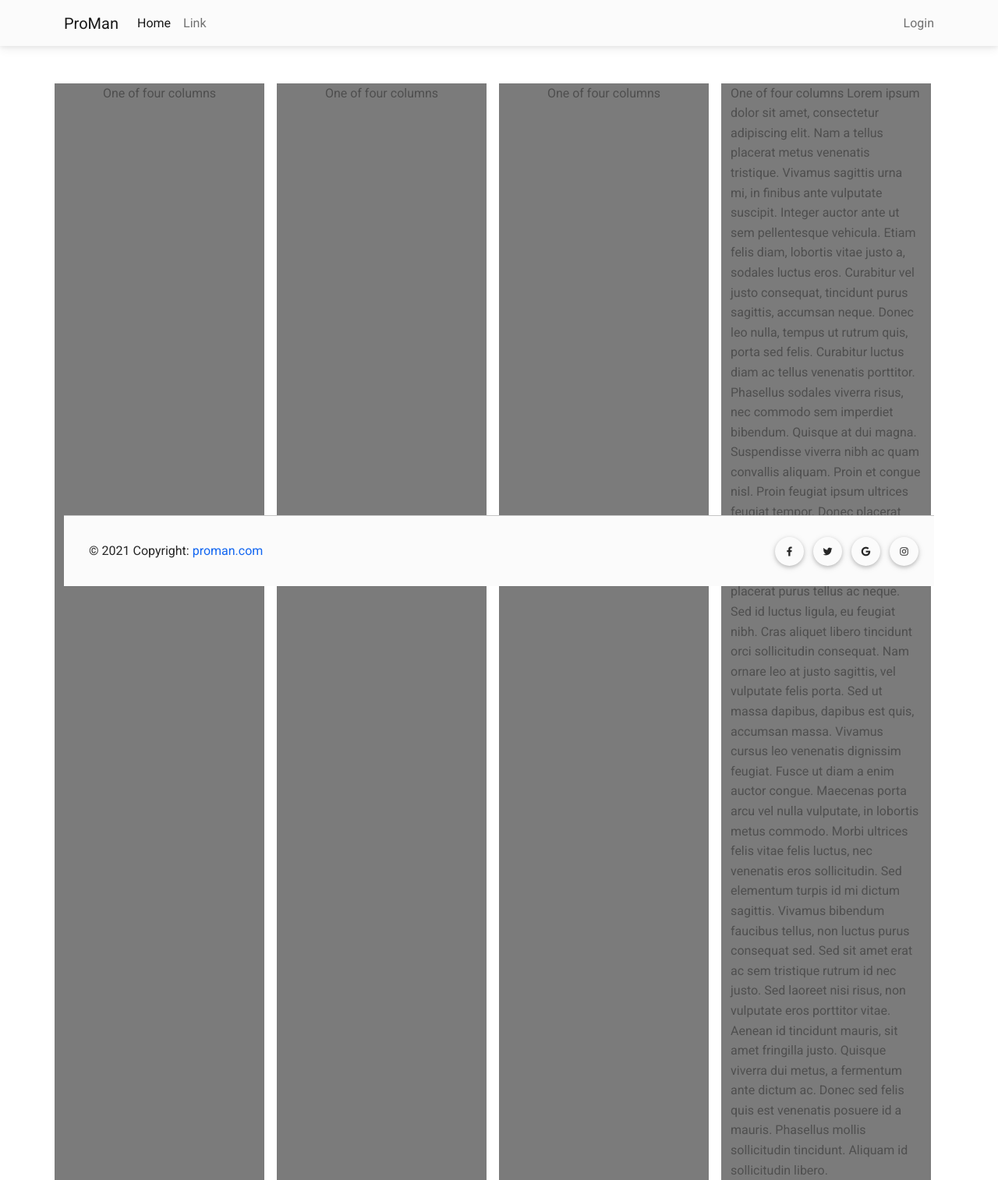
After one commit to luqkrzy/proman, a Flask app: page /board in a window 1280 px wide. The commit adds this page. Shown: the whole page at 78% size. Run offline with Flask 2, Linux system fonts and the light colour scheme; parts of the project's set-up code (start-up, migrations or seed data) failed here and were passed over; some libraries are stand-ins or nearby versions.

Commit message:
board page, not finished

```diff
--- a/ProMan/__init__.py
+++ b/ProMan/__init__.py
@@ -7,11 +7,12 @@ from ProMan.config import Config, DevelopmentConfig, ProductionConfig
 
 
 db = SQLAlchemy()
-ma =  Marshmallow()
+ma = Marshmallow()
 bcrypt = Bcrypt()
 login_manager = LoginManager()
 login_manager.login_view = 'users.route_login'
 login_manager.login_message_category = 'info'
+
 
 def create_app(config_class=DevelopmentConfig):
     app = Flask(__name__)
@@ -21,8 +22,11 @@ def create_app(config_class=DevelopmentConfig):
 
     from ProMan.main.views import main
 
+    from ProMan.board.views import board
+
     app.register_blueprint(main)
     app.register_blueprint(users)
+    app.register_blueprint(board)
 
     db.init_app(app)
     ma.init_app(app)
--- /dev/null
+++ b/ProMan/board/views.py
@@ -0,0 +1,9 @@
+from flask import Blueprint, render_template, url_for, redirect, request, flash, session, jsonify
+
+
+board = Blueprint('board', __name__)
+
+
+@board.route("/board", methods=["GET"])
+def board_page():
+    return render_template('board.html')
--- a/ProMan/config.py
+++ b/ProMan/config.py
@@ -1,4 +1,5 @@
 import os
+
 
 def get_connection_string():
     # setup connection string
@@ -27,7 +28,6 @@ class Config(object):
     SQLALCHEMY_DATABASE_URI = get_connection_string()
 
 
-
 class ProductionConfig(Config):
     DEBUG = False
 
--- /dev/null
+++ b/ProMan/static/styles.css
@@ -0,0 +1,4 @@
+.mask-custom {
+  backdrop-filter: blur(3px);
+  background-color: rgba(16, 15, 15, 0.55);
+}
--- /dev/null
+++ b/ProMan/templates/board.html
@@ -0,0 +1,31 @@
+{% extends 'layout.html' %}
+{% block title %} Board {% endblock %}
+<head>
+    <link rel="stylesheet" href="../static/styles.css"></head>
+{% block content %}
+    <div class="d-flex justify-content-start">
+        <div class="container">
+            <div class="row">
+                <div class="col-md d-flex justify-content-center mask-custom me-3">
+                    One of four columns
+                </div>
+                <div class="col-md d-flex justify-content-center mask-custom me-3">
+                    One of four columns
+                </div>
+                <div class="col-md d-flex justify-content-center mask-custom me-3">
+                    One of four columns
+                </div>
+                <div class="col-md d-flex justify-content-center mask-custom me-3">
+                    One of four columns
+                        Lorem ipsum dolor sit amet, consectetur adipiscing elit. Nam a tellus placerat metus venenatis tristique. Vivamus sagittis urna mi, in finibus ante vulputate suscipit. Integer auctor ante ut sem pellentesque vehicula. Etiam felis diam, lobortis vitae justo a, sodales luctus eros. Curabitur vel justo consequat, tincidunt purus sagittis, accumsan neque. Donec leo nulla, tempus ut rutrum quis, porta sed felis. Curabitur luctus diam ac tellus venenatis porttitor. Phasellus sodales viverra risus, nec commodo sem imperdiet bibendum.
+
+    Quisque at dui magna. Suspendisse viverra nibh ac quam convallis aliquam. Proin et congue nisl. Proin feugiat ipsum ultrices feugiat tempor. Donec placerat tincidunt rutrum. Aenean feugiat, nibh aliquet aliquam consequat, urna orci ullamcorper tortor, nec placerat purus tellus ac neque. Sed id luctus ligula, eu feugiat nibh.
+
+    Cras aliquet libero tincidunt orci sollicitudin consequat. Nam ornare leo at justo sagittis, vel vulputate felis porta. Sed ut massa dapibus, dapibus est quis, accumsan massa. Vivamus cursus leo venenatis dignissim feugiat. Fusce ut diam a enim auctor congue. Maecenas porta arcu vel nulla vulputate, in lobortis metus commodo. Morbi ultrices felis vitae felis luctus, nec venenatis eros sollicitudin.
+
+    Sed elementum turpis id mi dictum sagittis. Vivamus bibendum faucibus tellus, non luctus purus consequat sed. Sed sit amet erat ac sem tristique rutrum id nec justo. Sed laoreet nisi risus, non vulputate eros porttitor vitae. Aenean id tincidunt mauris, sit amet fringilla justo. Quisque viverra dui metus, a fermentum ante dictum ac. Donec sed felis quis est venenatis posuere id a mauris. Phasellus mollis sollicitudin tincidunt. Aliquam id sollicitudin libero.
+                </div>
+            </div>
+        </div>
+    </div>
+{% endblock %}
--- a/ProMan/templates/layout.html
+++ b/ProMan/templates/layout.html
@@ -13,6 +13,7 @@
 	<!-- MDB -->
 	<script type="text/javascript" src="https://cdnjs.cloudflare.com/ajax/libs/mdb-ui-kit/3.2.0/mdb.min.js" defer></script>
 	<title>{% block title %}{% endblock %} - ProMan</title>
+    <link rel="stylesheet" href="../static/styles.css">
 	<style></style>
 </head>
 <body>
--- a/ProMan/users/views.py
+++ b/ProMan/users/views.py
@@ -1,6 +1,6 @@
 from flask import Blueprint, render_template, url_for, redirect, request, flash, session, jsonify
 from flask_login import current_user, login_user, logout_user, login_required
-from ProMan import  data_manager, bcrypt
+from ProMan import data_manager, bcrypt
 
 
 users = Blueprint('users', __name__)
```
Also changed, not shown: ProMan/board/__init__.py (added).
